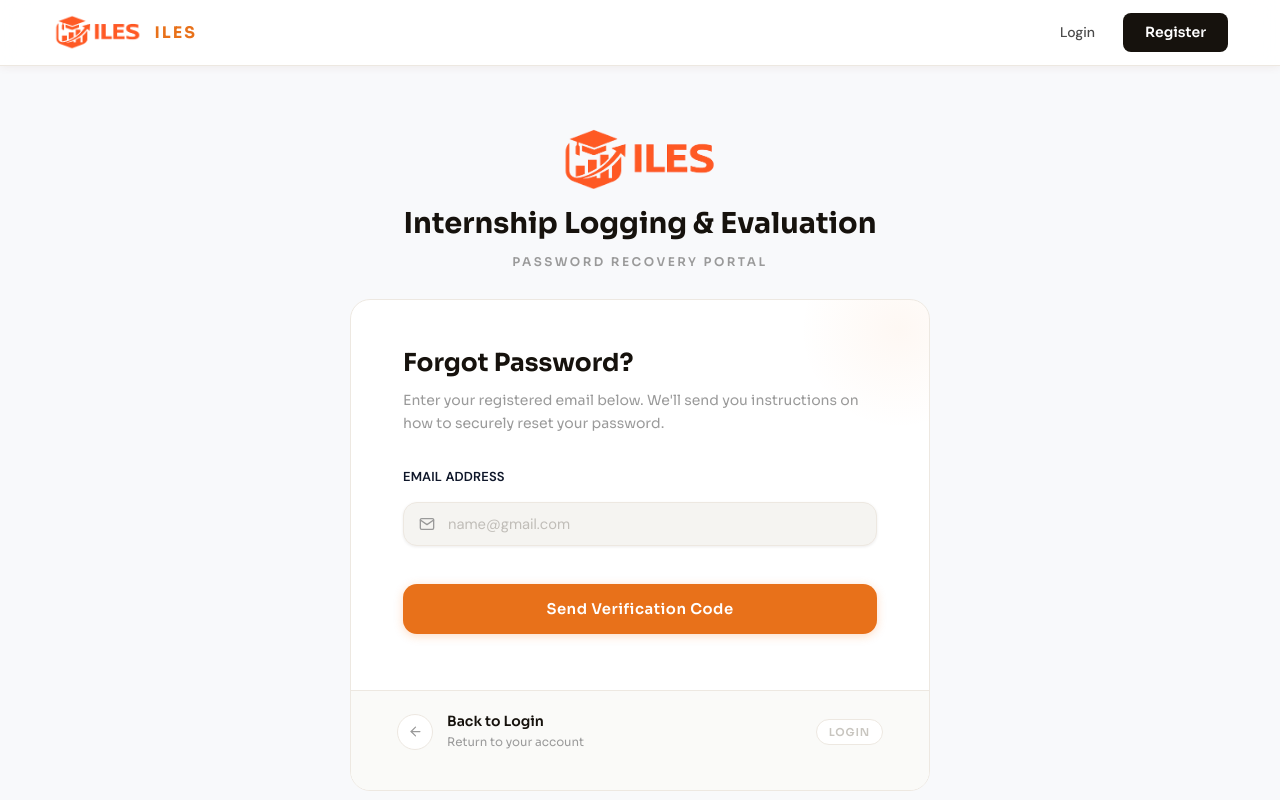
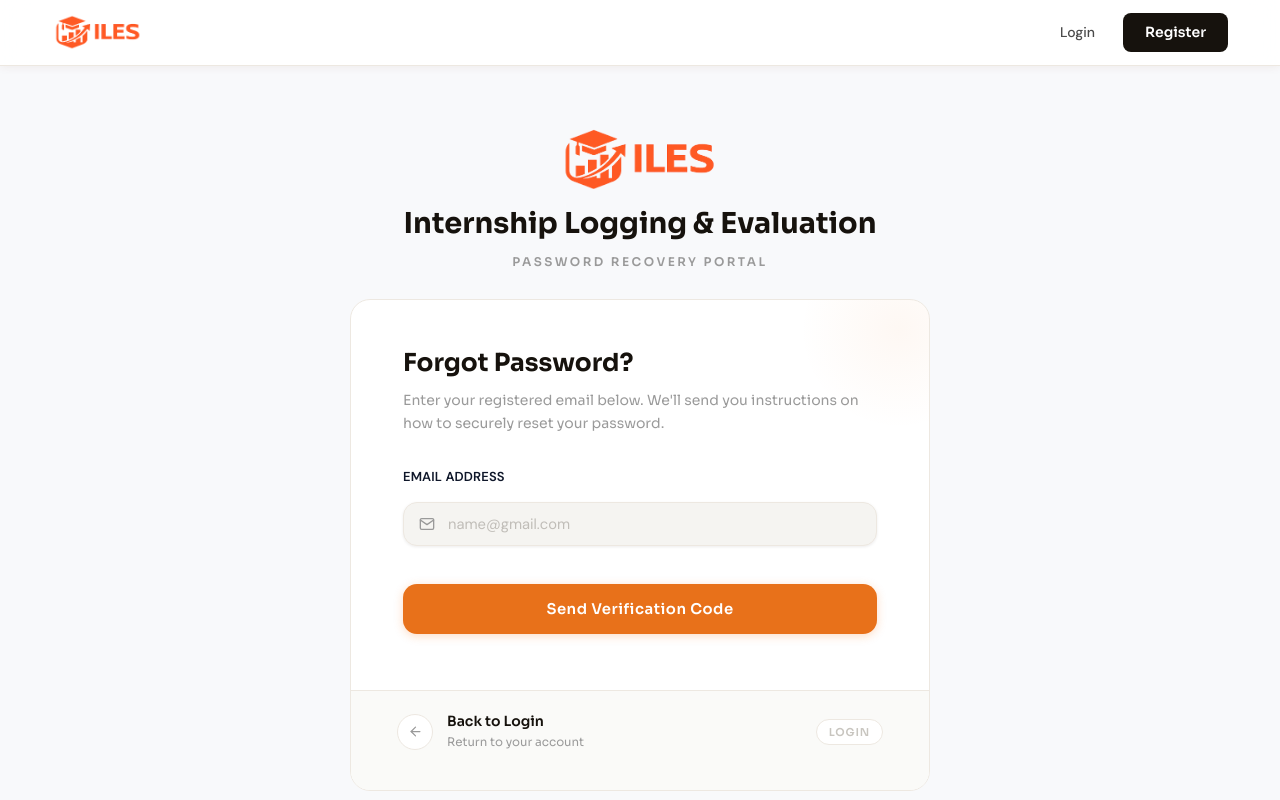
Before and after one commit to kalasamuel/ILES, a React (Vite) app in the folder frontend/iles-frontend/: page /forgot-password in a window 1280 px wide. Shown: the top 800 px of the page. Built offline with nearby package versions, Linux system fonts and the light colour scheme; no server answers.

Commit message:
Removed title span from navbar in ForgotPasswordPage for improved branding consistency

```diff
--- a/frontend/iles-frontend/src/features/auth/pages/ForgotPasswordPage.jsx
+++ b/frontend/iles-frontend/src/features/auth/pages/ForgotPasswordPage.jsx
@@ -37,7 +37,6 @@ function ForgotPasswordPage() {
           <div className="navbar-logo">
             <img src={ilesLogo} alt="ILES logo" className="navbar-logo-image" />
           </div>
-          <span className="navbar-title">ILES</span>
         </Link>
         <div className="navbar-actions">
           <Link to="/login" className="btn-ghost">Login</Link>
```
